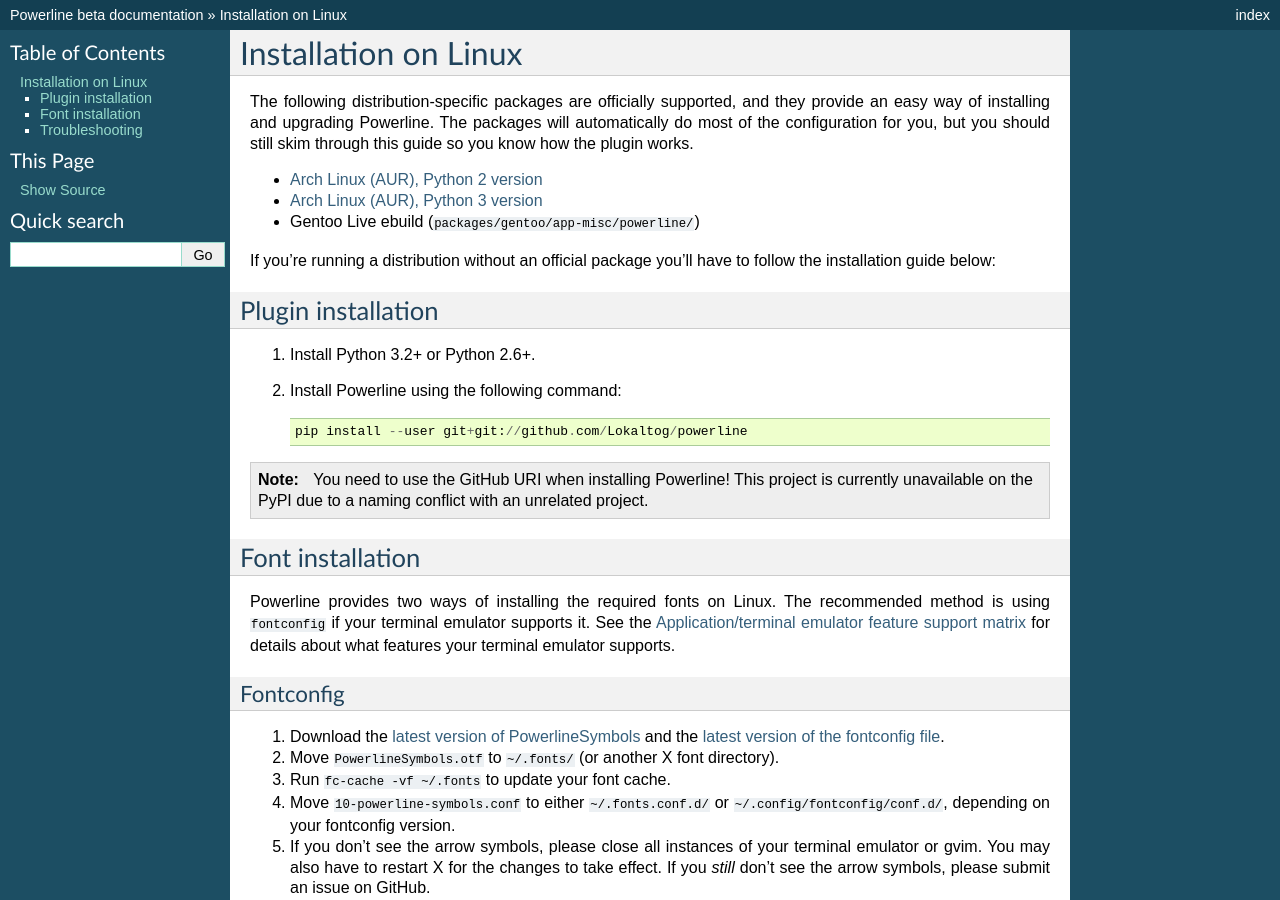
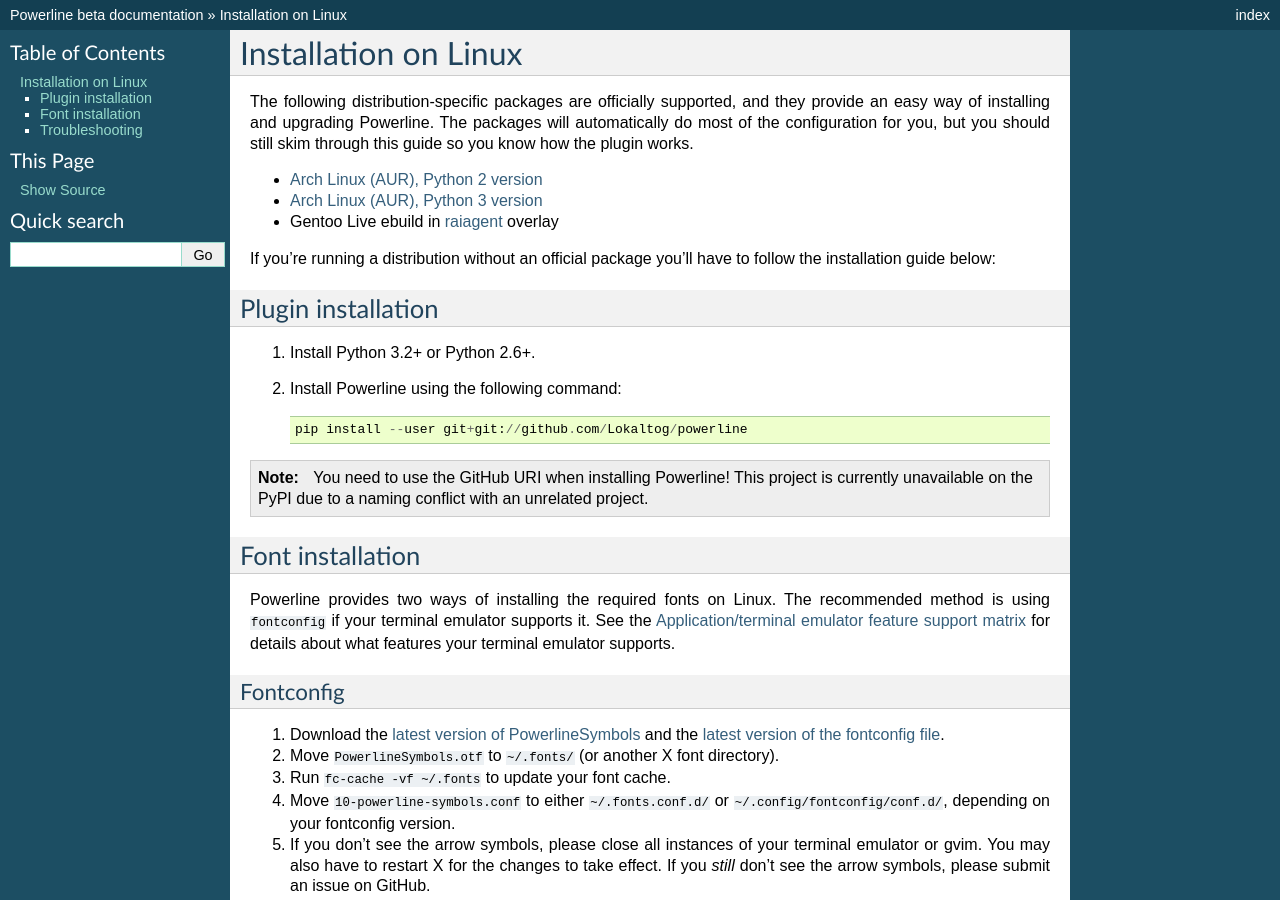
Before and after one commit to powerline/powerline, a Sphinx documentation site: the page built from docs/source/installation/linux.rst, in a window 1280 px wide and 900 px high. Built offline with Sphinx 7.4.7, drawn with Linux system fonts in a browser that asks for light colours; pages that are not in the unit, such as notebooks, are missing from menus.

Commit message:
Remove Gentoo ebuild and reference raiagent overlay

```diff
--- a/docs/source/installation/linux.rst
+++ b/docs/source/installation/linux.rst
@@ -13,7 +13,7 @@
 
 * `Arch Linux (AUR), Python 2 version <https://aur.archlinux.org/packages/python2-powerline-git/>`_
 * `Arch Linux (AUR), Python 3 version <https://aur.archlinux.org/packages/python-powerline-git/>`_
-* Gentoo Live ebuild (:file:`packages/gentoo/app-misc/powerline/`)
+* Gentoo Live ebuild in `raiagent <https://github.com/leycec/raiagent>`_ overlay
 
 If you're running a distribution without an official package you'll have to
 follow the installation guide below:
```
Also changed, not shown: 2 other files.
